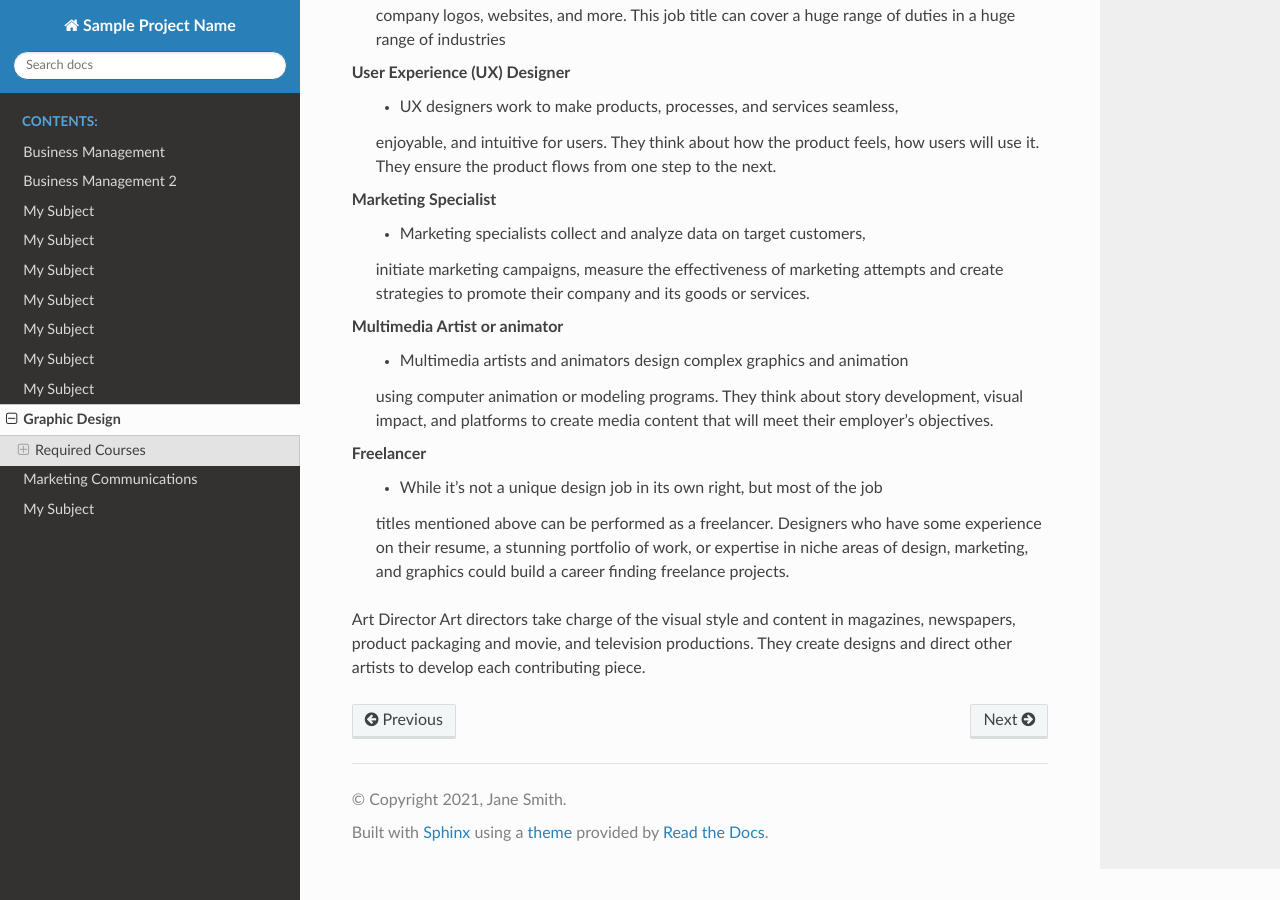
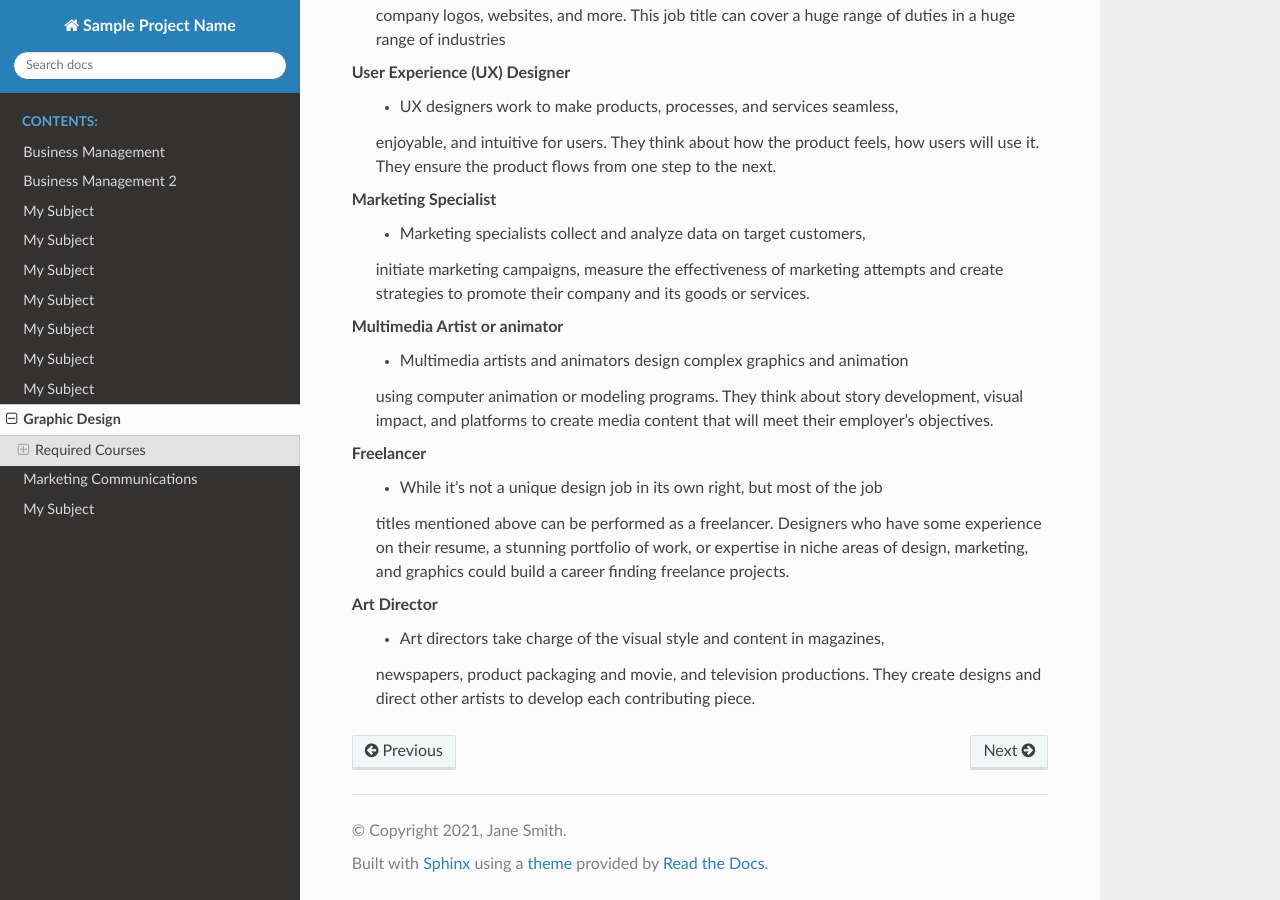
Before and after one commit to burnskatie/majors_template, a Sphinx documentation site: the page built from source/gd_information/index.rst, in a window 1280 px wide and 900 px high, scrolled down 1097 px. Built offline with Sphinx 7.4.7 and the Read the Docs theme 2.0.0, drawn with Linux system fonts in a browser that asks for light colours.

Commit message:
Course Requirements GD

```diff
--- a/source/gd_information/index.rst
+++ b/source/gd_information/index.rst
@@ -68,7 +68,11 @@
 Freelancer
     * While it’s not a unique design job in its own right, but most of the job
     titles mentioned above can be performed as a freelancer. Designers who have
-    some experience on their resume, a stunning portfolio of work, or expertise in niche
-    areas of design, marketing, and graphics could build a career finding freelance projects.
+    some experience on their resume, a stunning portfolio of work, or expertise
+    in niche areas of design, marketing, and graphics could build a career finding
+    freelance projects.
+
 Art Director
-Art directors take charge of the visual style and content in magazines, newspapers, product packaging and movie, and television productions. They create designs and direct other artists to develop each contributing piece.
+    * Art directors take charge of the visual style and content in magazines,
+    newspapers, product packaging and movie, and television productions. They
+    create designs and direct other artists to develop each contributing piece.
```
